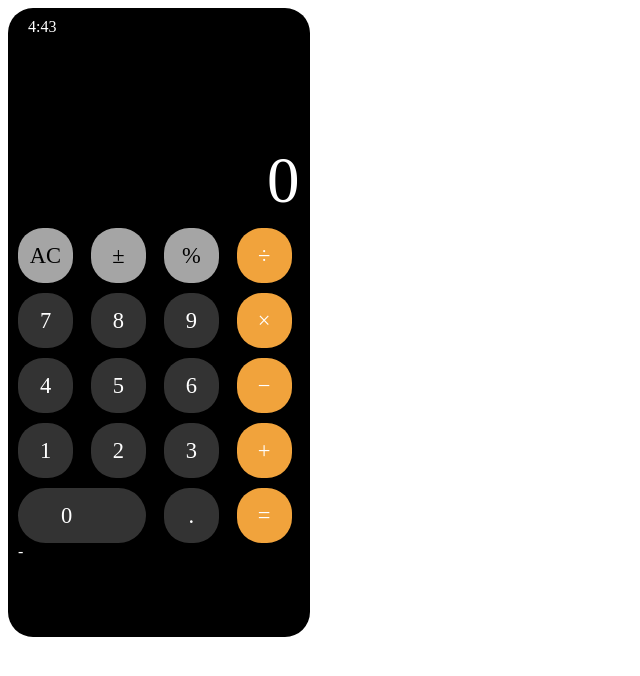
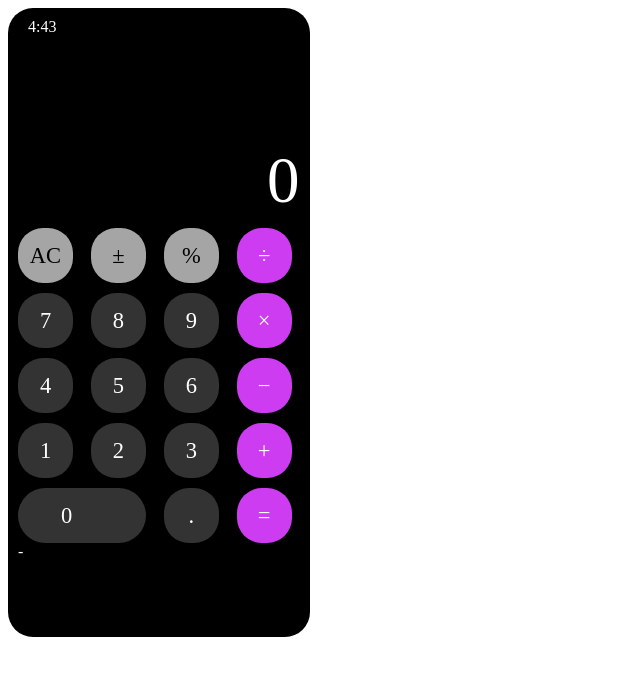
Before and after one commit to Oyeleye/Web-calculator, a React (Create React App) app: page / in a window 1280 px wide. Shown: the top 676 px of the page, without its empty margins (0-640 px from the left). Built offline with nearby package versions, Linux system fonts and the light colour scheme.

Commit message:
Modify color

```diff
--- a/src/Components/Button/Button.css
+++ b/src/Components/Button/Button.css
@@ -22,5 +22,5 @@
     background: #a5a5a5;
 }
 .Button.operator {
-    background: #f1a33c;
+    background: #cd3cf1;
 }
```
